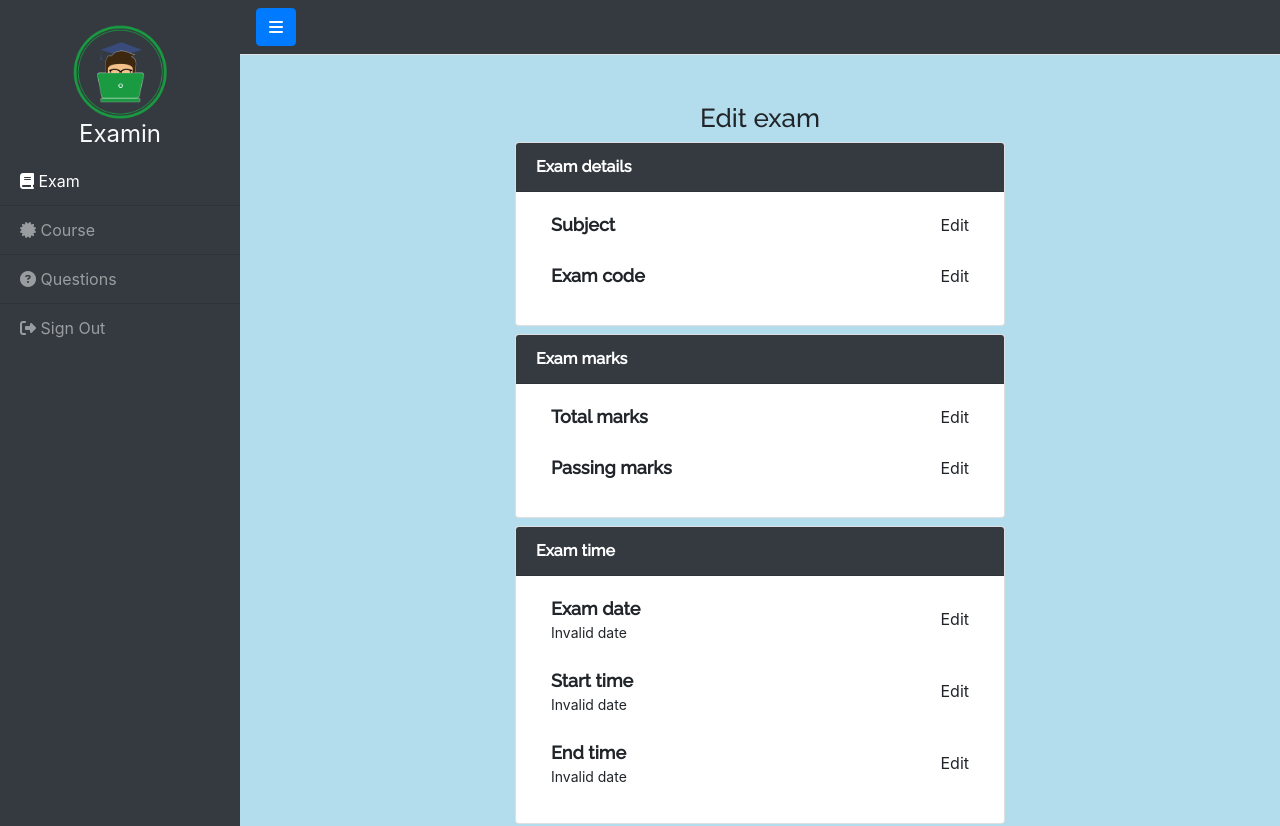
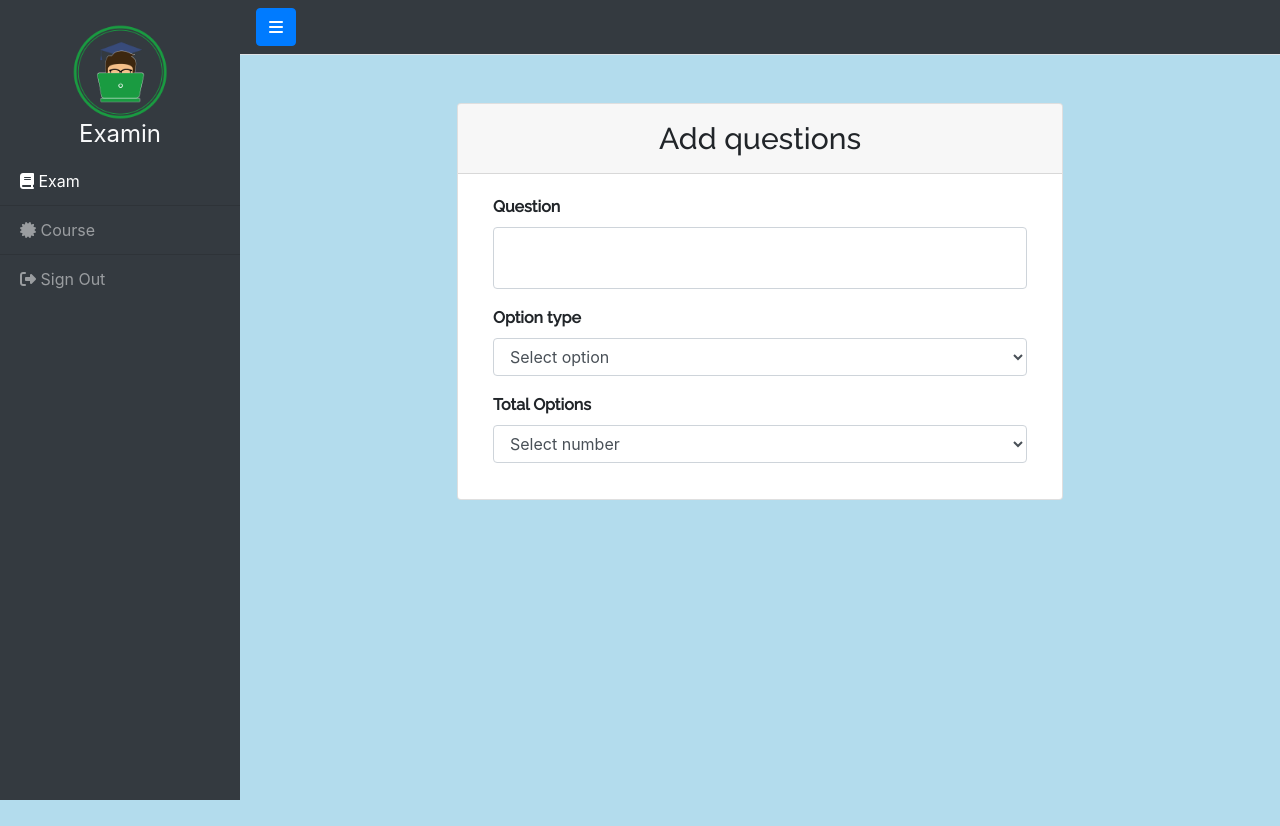
Before and after one commit to upendra-tarnoju/exam-portal, a React (Create React App) app in the folder frontend/: page /examiner/exam/1/questions in a window 1280 px wide. Shown: the top 826 px of the page. After the commit the page ends 800 px from the top, so only its background shows below. Built offline with nearby package versions, Linux system fonts and the light colour scheme; no server answers.

Commit message:
add new question component added

```diff
--- a/frontend/src/components/examiner-component/examiner-sidebar-component/examinerSidebar.js
+++ b/frontend/src/components/examiner-component/examiner-sidebar-component/examinerSidebar.js
@@ -57,16 +57,6 @@ class ExaminerSidebar extends Component {
 					>
 						<i className='fa fa-certificate'></i> Course
 					</Link>
-					<Link
-						to='/examiner/questions'
-						className={`list-group-item list-group-item-action bg-dark adminIcon ${
-							this.state.selectedTab === 'questions'
-								? 'text-white'
-								: 'text-white-50'
-						}`}
-					>
-						<i className='fa fa-question-circle'></i> Questions
-					</Link>
 					<a
 						href='/login'
 						onClick={() => {
--- a/frontend/src/components/examiner-component/sidebar-content-component/exam-component/examTable.js
+++ b/frontend/src/components/examiner-component/sidebar-content-component/exam-component/examTable.js
@@ -124,7 +124,9 @@ class ExamTable extends Component {
 						placement='bottom'
 						overlay={<Tooltip id='button-tooltip'>Add Questions</Tooltip>}
 					>
-						<i className='fa fa-plus cursor-pointer text-white align-self-center'></i>
+						<Link to={`/examiner/exam/${exam._id}/questions`}>
+							<i className='fa fa-plus cursor-pointer text-white align-self-center'></i>
+						</Link>
 					</OverlayTrigger>
 					<OverlayTrigger
 						placement='bottom'
--- /dev/null
+++ b/frontend/src/components/examiner-component/sidebar-content-component/questions-component/question.module.css
@@ -0,0 +1,16 @@
+.questionCard {
+	margin-top: 3rem;
+}
+
+.questionHeader {
+	font-family: 'Raleway';
+	font-size: 30px;
+}
+
+.textArea {
+	resize: none;
+}
+
+.w60 {
+	width: 60%;
+}
--- a/frontend/src/components/examiner-component/sidebar-content-component/questions-component/questions.js
+++ b/frontend/src/components/examiner-component/sidebar-content-component/questions-component/questions.js
@@ -1,8 +1,129 @@
 import React from 'react';
 
+import styles from './question.module.css';
+
 class Questions extends React.Component {
+	constructor(props) {
+		super(props);
+		this.state = {
+			question: '',
+			optionsType: '',
+			totalOptions: [],
+		};
+		this.handleChange = this.handleChange.bind(this);
+		this.showOptionInputs = this.showOptionInputs.bind(this);
+	}
+
+	handleChange(event) {
+		let key = event.target.name;
+		let value = event.target.value;
+		let regex = /\d/g;
+		if (regex.test(key)) {
+			let optionNo = parseInt(key[key.length - 1], 10);
+			let totalOptions = this.state.totalOptions;
+			totalOptions[optionNo - 1][key].value = value;
+			key = 'totalOptions';
+			value = totalOptions;
+		} else if (key === 'totalOptions') {
+			let arr = [];
+			let size = parseInt(value, 10);
+			for (let i = 0; i < size; i++) {
+				let innerKey = `option${i + 1}`;
+				arr[i] = { [innerKey]: { value: '', error: '' } };
+			}
+			value = arr;
+		}
+		this.setState({ [key]: value });
+	}
+
+	showOptionInputs() {
+		return this.state.totalOptions.map((option, index) => {
+			return (
+				<div className='form-group'>
+					<label>Option {index + 1}</label>
+					<input
+						type='text'
+						className='form-control'
+						name={`option ${index + 1}`}
+					/>
+				</div>
+			);
+		});
+	}
+
 	render() {
-		return <div>Questions</div>;
+		return (
+			<div className='container'>
+				<div
+					className={`card ${styles.w60} mx-auto ${styles.questionCard}`}
+				>
+					<div
+						className={`card-header text-center ${styles.questionHeader}`}
+					>
+						Add questions
+					</div>
+					<div className='card-body'>
+						<div className='container'>
+							<div className='form-group'>
+								<label>Question</label>
+								<textarea
+									className={`form-control ${styles.textArea}`}
+									value={this.state.question}
+									rows='2'
+									name='question'
+									onChange={this.handleChange}
+								></textarea>
+							</div>
+							<div className='form-group'>
+								<label>Option type</label>
+								<select
+									name='optionsType'
+									onChange={this.handleChange}
+									value={this.state.optionsType}
+									className='form-control'
+								>
+									<option value='none'>Select option</option>
+									<option value='radio'>Single</option>
+									<option value='checkbox'>Multiple</option>
+								</select>
+							</div>
+							<div className='form-group'>
+								<label>Total Options</label>
+								<select
+									className='form-control'
+									name='totalOptions'
+									value={this.state.totalOptions.length}
+									onChange={this.handleChange}
+								>
+									<option value='0'>Select number</option>
+									<option value='1'>1</option>
+									<option value='2'>2</option>
+									<option value='3'>3</option>
+									<option value='4'>4</option>
+									<option value='5'>5</option>
+									<option value='6'>6</option>
+								</select>
+							</div>
+							{this.state.totalOptions.map((option, index) => {
+								let key = Object.keys(option)[0];
+								return (
+									<div className='form-group' key={key}>
+										<label>Option {index + 1}</label>
+										<input
+											type='text'
+											name={key}
+											value={option.value}
+											onChange={this.handleChange}
+											className='form-control'
+										/>
+									</div>
+								);
+							})}
+						</div>
+					</div>
+				</div>
+			</div>
+		);
 	}
 }
 
--- a/frontend/src/components/examiner-component/sidebar-content-component/sidebarContent.js
+++ b/frontend/src/components/examiner-component/sidebar-content-component/sidebarContent.js
@@ -37,11 +37,15 @@ class SidebarContent extends Component {
 				<Switch>
 					<Route exact path='/examiner/exam' component={Exam}></Route>
 					<Route
+						exact
 						path='/examiner/exam/:examId'
 						component={EditExam}
 					></Route>
 					<Route path='/examiner/course' component={Courses}></Route>
-					<Route path='/examiner/questions' component={Questions}></Route>
+					<Route
+						path='/examiner/exam/:examId/questions'
+						component={Questions}
+					></Route>
 				</Switch>
 			</div>
 		);
--- a/frontend/src/services/examinerApi.js
+++ b/frontend/src/services/examinerApi.js
@@ -23,6 +23,18 @@ class ExaminerService {
 			},
 		});
 	};
+
+	getExaminerDetails = () => {
+		let token = this.userService.getToken();
+		return axios({
+			url: `${process.env.REACT_APP_BASE_URL}/${this.EXAMINER_URL}`,
+			method: 'get',
+			headers: {
+				'Content-Type': 'application/json',
+				Authorization: `Bearer ${token}`,
+			},
+		});
+	};
 }
 
 export default ExaminerService;
```
